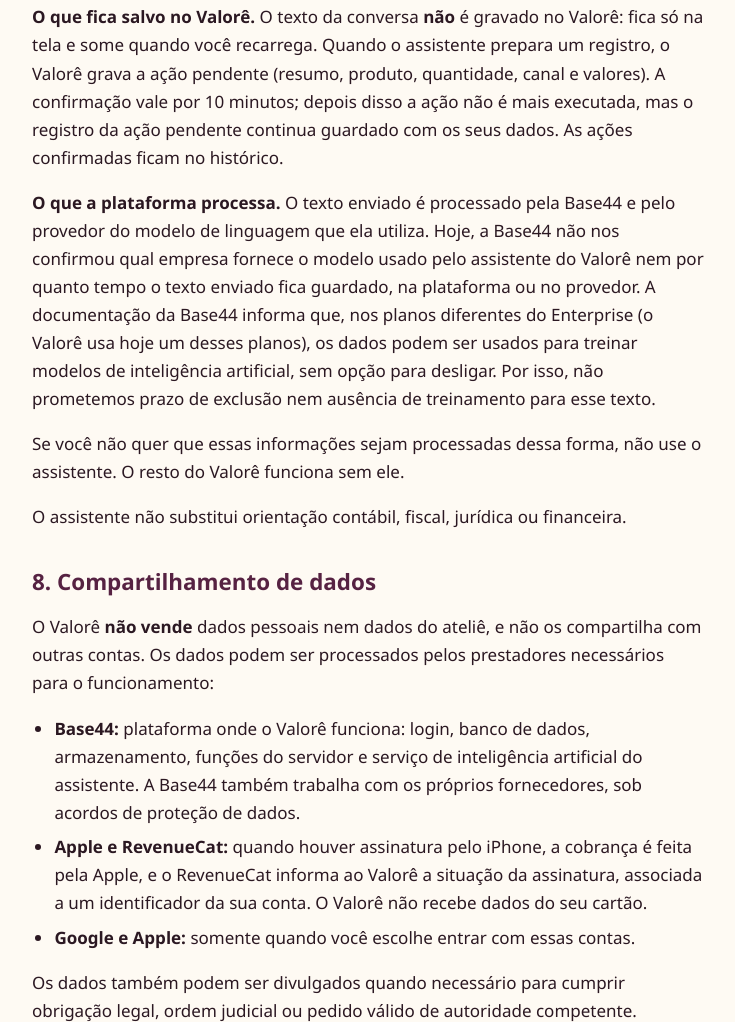
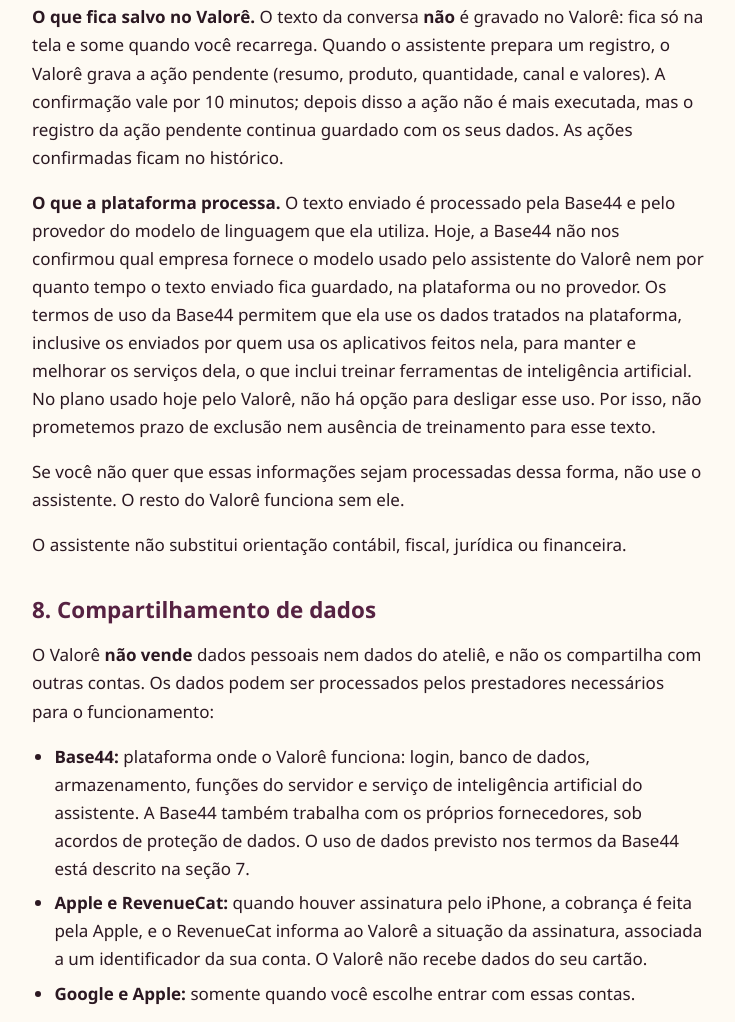
Before and after one commit to hottpri-boop/valore-site, a plain HTML site: page privacidade/index.html in a window 1280 px wide. Shown: the part 2921-3943 px from the top of the page, without its empty margins (272-1007 px from the left). Drawn offline with Linux system fonts and the light colour scheme.

Commit message:
Política de Privacidade (Hott Apps)

```diff
--- a/privacidade/index.html
+++ b/privacidade/index.html
@@ -70,14 +70,14 @@
   <p><strong>b) O que o Valorê acrescenta a partir dos seus cadastros:</strong> nomes e estoques de materiais; nomes, custos e preços de produtos e as receitas deles; nomes dos canais de venda; sobras; as suas 20 vendas mais recentes, <strong>com o nome do cliente que você registrou</strong> (ou &ldquo;Cliente não informado&rdquo;), valores, taxas e lucro; o resumo do mês atual e a situação das encomendas.</p>
   <p><strong>O que o Valorê não acrescenta:</strong> o e-mail e o nome da sua conta, o identificador da conta, os contatos dos fornecedores e as observações de materiais e vendas. Isso vale para o que o aplicativo inclui por conta própria: se você escrever esses dados na conversa ou nos nomes dos cadastros, eles vão junto.</p>
   <p><strong>O que fica salvo no Valorê.</strong> O texto da conversa <strong>não</strong> é gravado no Valorê: fica só na tela e some quando você recarrega. Quando o assistente prepara um registro, o Valorê grava a ação pendente (resumo, produto, quantidade, canal e valores). A confirmação vale por 10 minutos; depois disso a ação não é mais executada, mas o registro da ação pendente continua guardado com os seus dados. As ações confirmadas ficam no histórico.</p>
-  <p><strong>O que a plataforma processa.</strong> O texto enviado é processado pela Base44 e pelo provedor do modelo de linguagem que ela utiliza. Hoje, a Base44 não nos confirmou qual empresa fornece o modelo usado pelo assistente do Valorê nem por quanto tempo o texto enviado fica guardado, na plataforma ou no provedor. A documentação da Base44 informa que, nos planos diferentes do Enterprise (o Valorê usa hoje um desses planos), os dados podem ser usados para treinar modelos de inteligência artificial, sem opção para desligar. Por isso, não prometemos prazo de exclusão nem ausência de treinamento para esse texto.</p>
+  <p><strong>O que a plataforma processa.</strong> O texto enviado é processado pela Base44 e pelo provedor do modelo de linguagem que ela utiliza. Hoje, a Base44 não nos confirmou qual empresa fornece o modelo usado pelo assistente do Valorê nem por quanto tempo o texto enviado fica guardado, na plataforma ou no provedor. Os termos de uso da Base44 permitem que ela use os dados tratados na plataforma, inclusive os enviados por quem usa os aplicativos feitos nela, para manter e melhorar os serviços dela, o que inclui treinar ferramentas de inteligência artificial. No plano usado hoje pelo Valorê, não há opção para desligar esse uso. Por isso, não prometemos prazo de exclusão nem ausência de treinamento para esse texto.</p>
   <p>Se você não quer que essas informações sejam processadas dessa forma, não use o assistente. O resto do Valorê funciona sem ele.</p>
   <p>O assistente não substitui orientação contábil, fiscal, jurídica ou financeira.</p>
 
   <h2>8. Compartilhamento de dados</h2>
   <p>O Valorê <strong>não vende</strong> dados pessoais nem dados do ateliê, e não os compartilha com outras contas. Os dados podem ser processados pelos prestadores necessários para o funcionamento:</p>
   <ul>
-    <li><strong>Base44:</strong> plataforma onde o Valorê funciona: login, banco de dados, armazenamento, funções do servidor e serviço de inteligência artificial do assistente. A Base44 também trabalha com os próprios fornecedores, sob acordos de proteção de dados.</li>
+    <li><strong>Base44:</strong> plataforma onde o Valorê funciona: login, banco de dados, armazenamento, funções do servidor e serviço de inteligência artificial do assistente. A Base44 também trabalha com os próprios fornecedores, sob acordos de proteção de dados. O uso de dados previsto nos termos da Base44 está descrito na seção 7.</li>
     <li><strong>Apple e RevenueCat:</strong> quando houver assinatura pelo iPhone, a cobrança é feita pela Apple, e o RevenueCat informa ao Valorê a situação da assinatura, associada a um identificador da sua conta. O Valorê não recebe dados do seu cartão.</li>
     <li><strong>Google e Apple:</strong> somente quando você escolhe entrar com essas contas.</li>
   </ul>
@@ -94,7 +94,7 @@
   <ul>
     <li><strong>Baixar backup</strong> (Configurações) gera um arquivo .json com os registros que o Valorê conseguiu ler e confirmar como seus, incluindo nomes de clientes, dados de fornecedores, identificadores internos e o e-mail da conta. Se algum grupo não puder ser lido, o arquivo sai marcado como parcial. Quem tiver o arquivo consegue ler tudo o que está nele. O Valorê não guarda cópia e não tem função para restaurá-lo.</li>
     <li><strong>Zerar todos os meus dados</strong> apaga os seus dados do Valorê e não tem volta. A conta continua existindo.</li>
-    <li><strong>Excluir minha conta</strong> (Configurações) apaga os seus dados do Valorê e a sua conta no Valorê, depois que você digita a confirmação. Não tem volta. O login da plataforma Base44 e o registro do login com a Apple são administrados pela plataforma; se precisar de ajuda com eles, fale com o suporte.</li>
+    <li><strong>Excluir minha conta</strong> (Configurações) apaga os seus dados do Valorê e a sua conta no Valorê, depois que você digita a confirmação. Não tem volta. O login da plataforma Base44 e o registro do login com a Apple são administrados pela plataforma; se precisar de ajuda com eles, fale com o suporte. Alguns registros técnicos da plataforma, como registros de acesso ligados ao e-mail, podem continuar existindo depois da exclusão, conforme as regras da Base44.</li>
     <li>Cancelar uma venda ou uma compra devolve o estoque e tira do resultado, mas o registro continua no histórico.</li>
   </ul>
 
```
